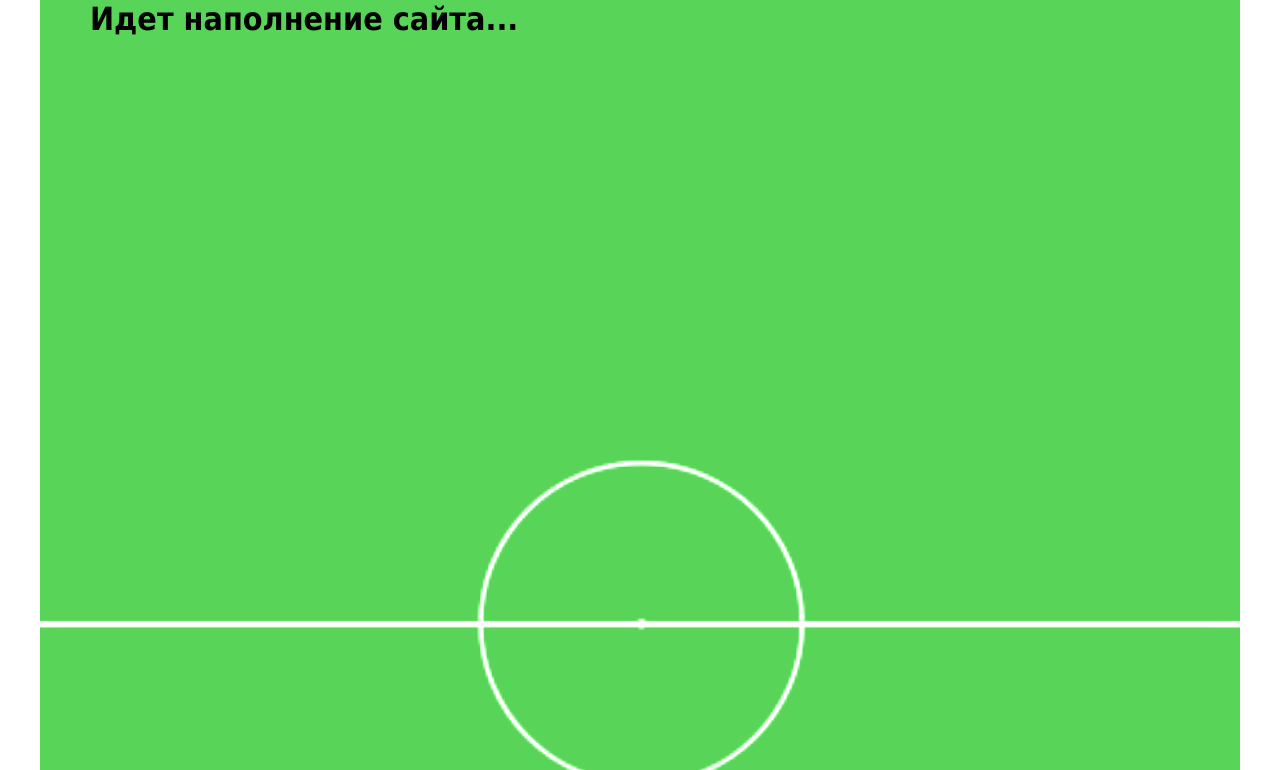
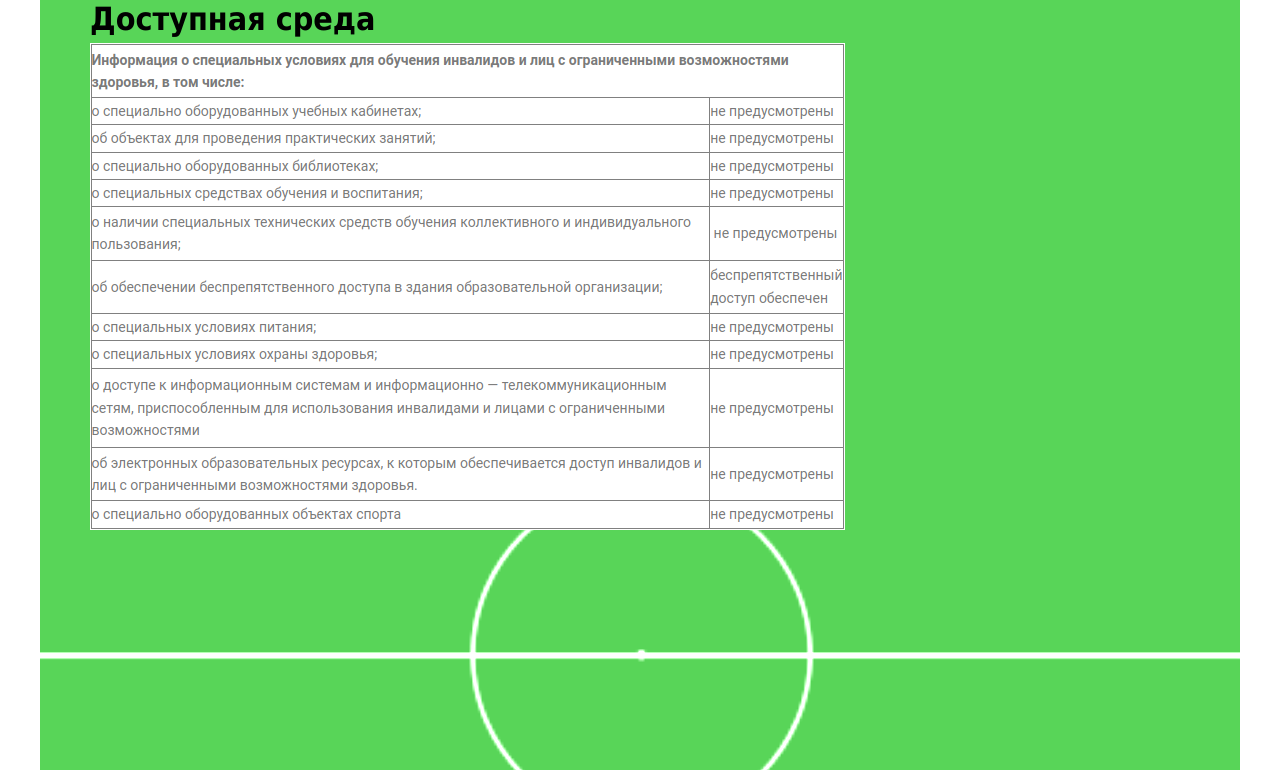
Before and after one commit to AirGuy-one/sports_school, a Django app: page /available_environment in a window 1280 px wide. Shown: the part 88-858 px from the top of the page. Run offline with Django 4.2, Linux system fonts and the light colour scheme; parts of the project's set-up code (start-up, migrations or seed data) failed here and were passed over.

Commit message:
Add table to the available_environment page

```diff
--- a/templates/available_environment.html
+++ b/templates/available_environment.html
@@ -6,7 +6,8 @@
 {% block main %}
     <main>
         <div class="main-info">
-            <h1>Идет наполнение сайта...</h1>
+            <h1 style="margin-bottom: 5px;">Доступная среда</h1>
+            <img src="{% static 'images/table-available-env.png' %}" alt="">
         </div>
     </main>
 {% endblock %}
```
Also changed, not shown: static/images/table-available-env.png (added).
